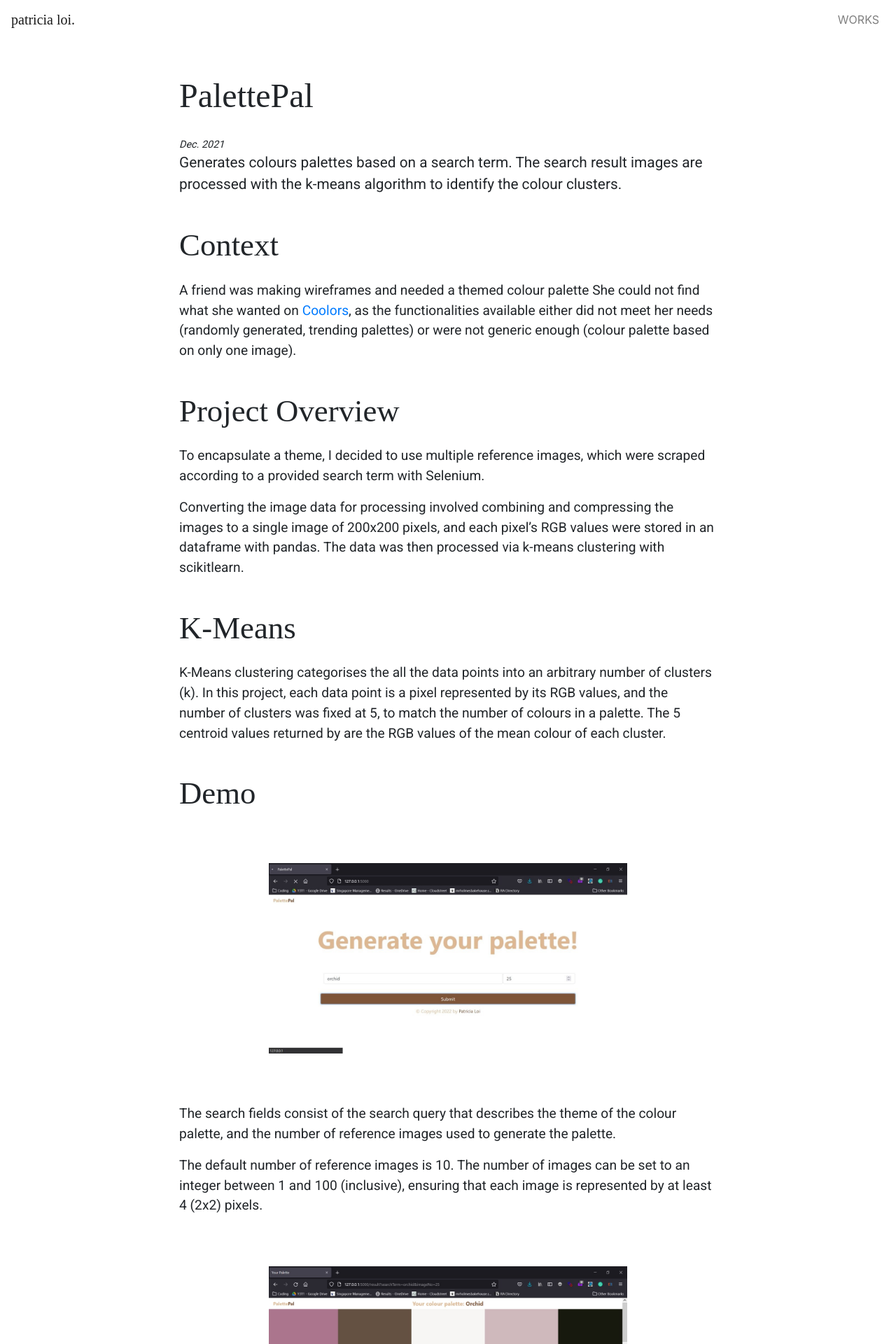
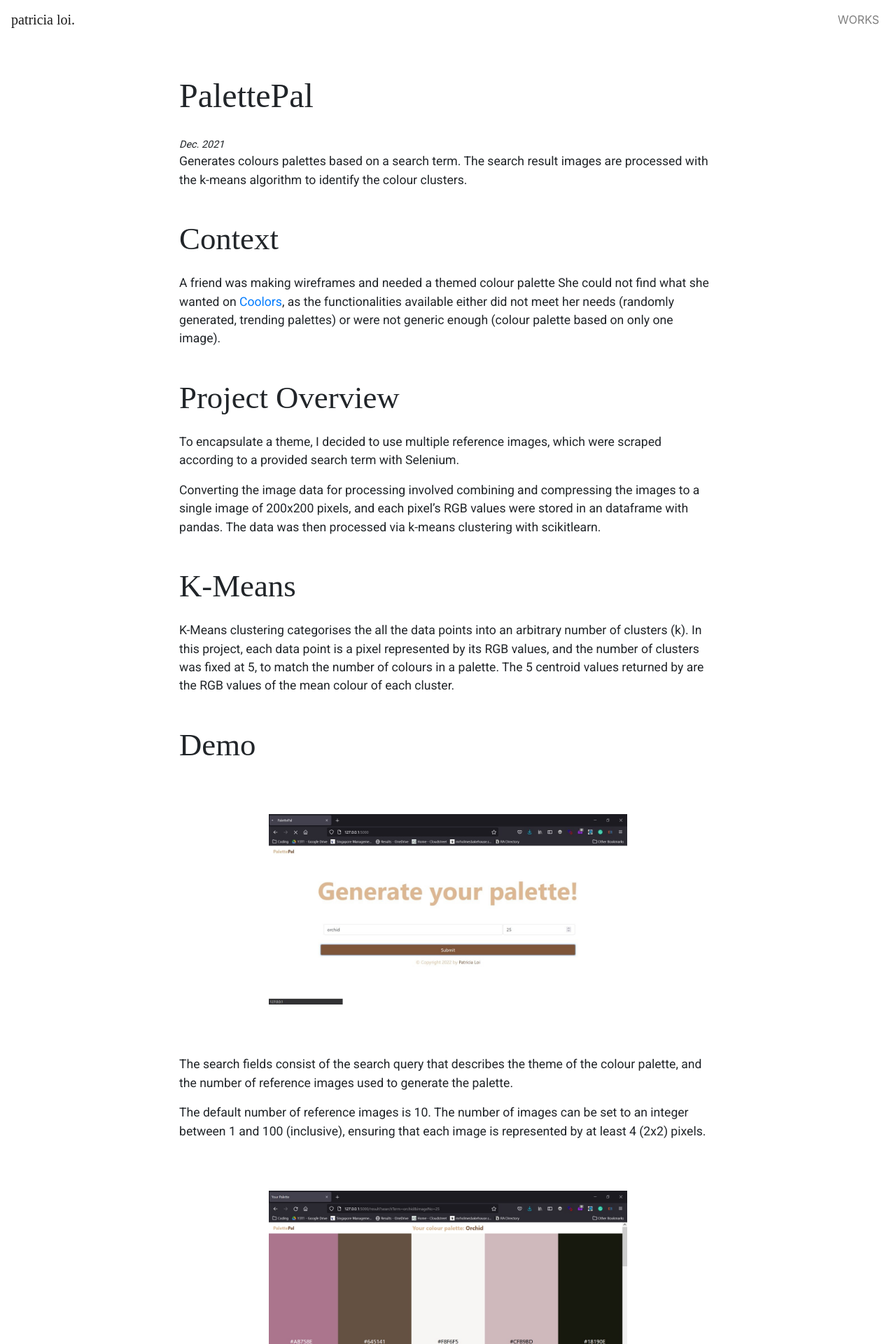
Before and after one commit to patmloi/patmloi.github.io, a Jekyll site: the page built from _works/2021-12-Personal-PalettePal.md, in a window 1280 px wide. Shown: the top 1920 px of the page at 70% size. Built offline with Jekyll 4.4.1, drawn with Linux system fonts in a browser that asks for light colours; nearby versions of some CDN libraries; some web fonts are replaced.

Commit message:
Resize post content text

```diff
--- a/assets/css/styles.scss
+++ b/assets/css/styles.scss
@@ -373,7 +373,7 @@ ul.timeline{
         font-size: 3em;
     }
     #postDesc{
-        font-size: 1.3em;
+        font-size: 1.1em;
     }
     #postBody{
         margin-left: 20%;
@@ -391,10 +391,10 @@ ul.timeline{
             font-size: 2.4em;
         }
         p{
-            font-size: 1.2em;
+            font-size: 1.1em;
         }
         ul{
-            font-size: 1.2em;
+            font-size: 1.1em;
         }
         img{
             width: 40vw;
```
